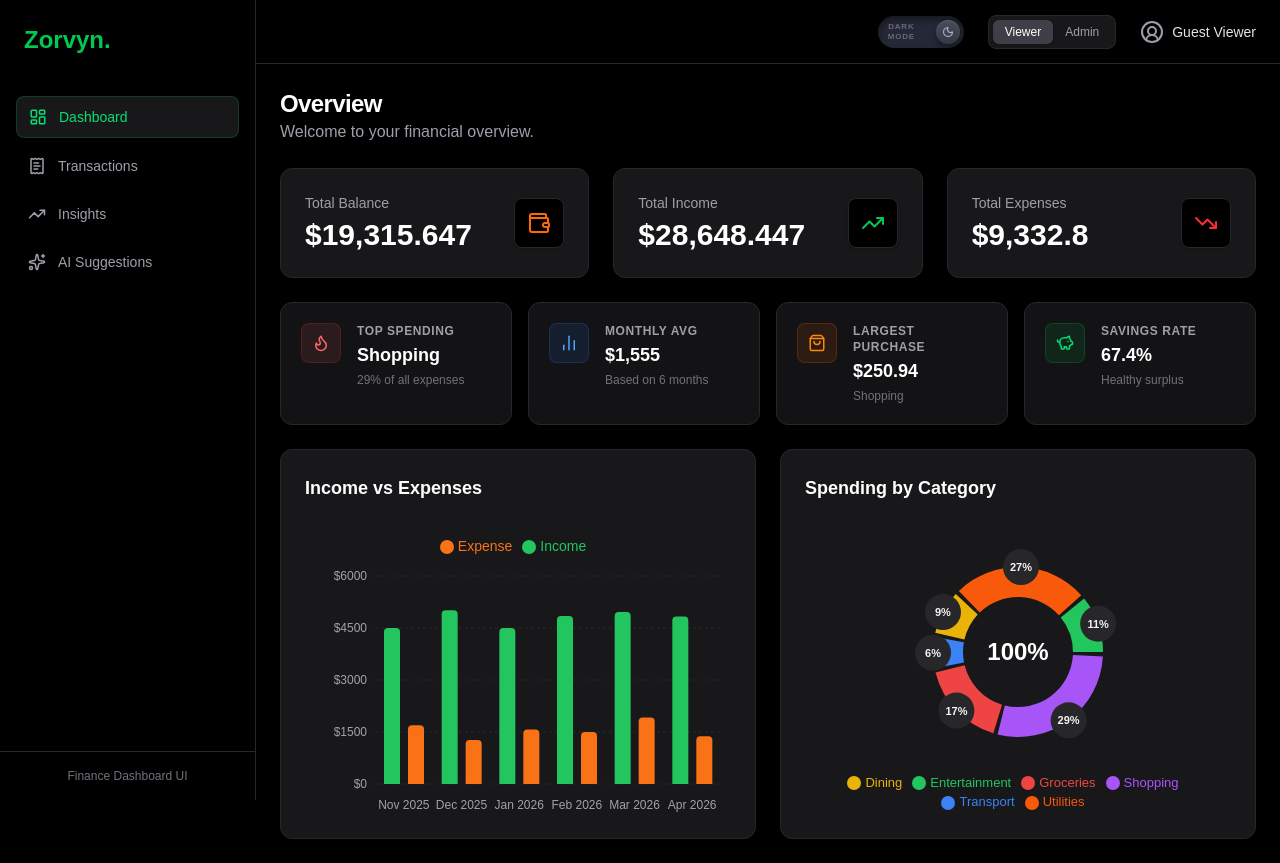
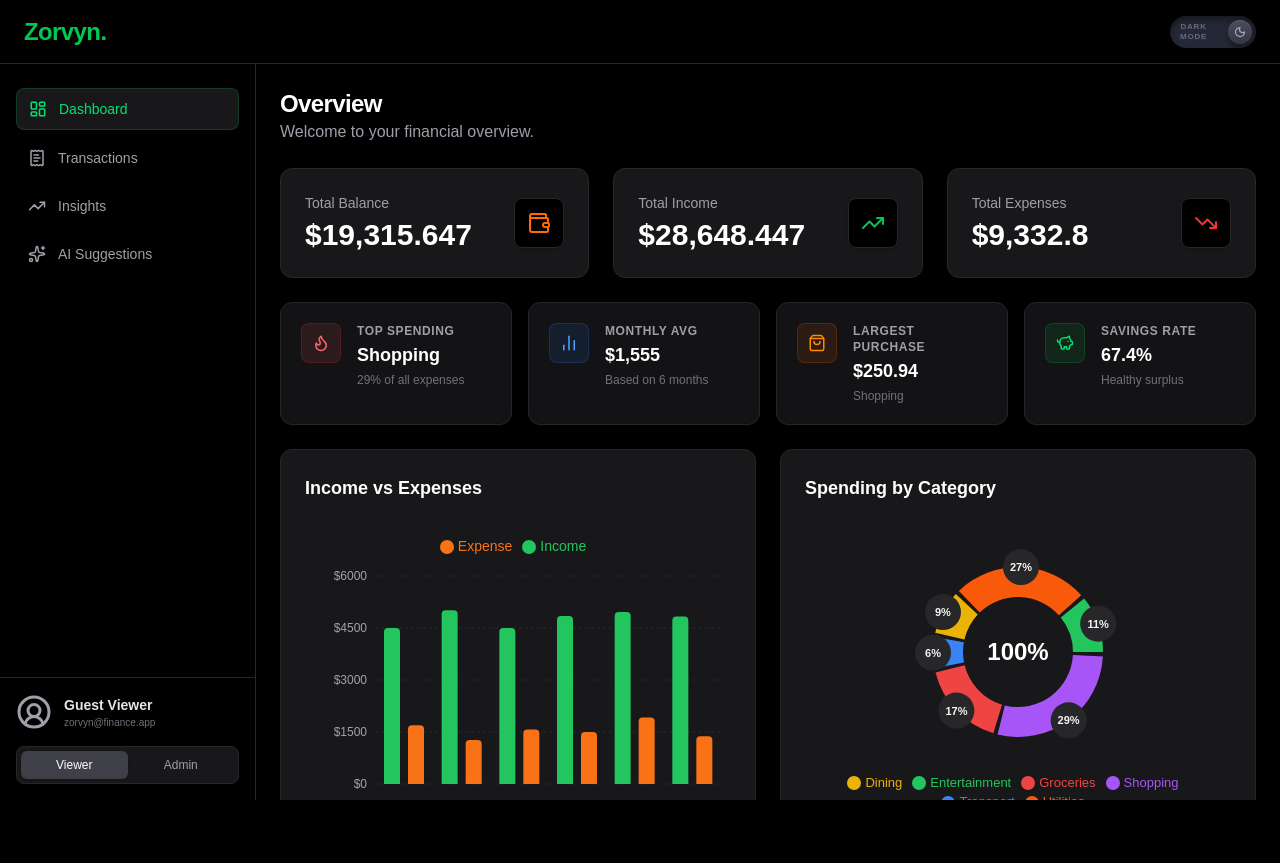
Before and after one commit to utkarsh-12zero9/Zorvyn-Dashboard, a Next.js app: page / in a window 1280 px wide. After the commit the page ends 800 px from the top, so only its background shows below. Built offline with nearby package versions, Linux system fonts and the light colour scheme.

Commit message:
refactor: upfated topbar and sidebar UI

```diff
--- a/components/layout/AppLayout.tsx
+++ b/components/layout/AppLayout.tsx
@@ -5,11 +5,11 @@ import { Topbar } from './Topbar';
 
 export function AppLayout({ children }: { children: React.ReactNode }) {
   return (
-    <div className="flex min-h-screen bg-zinc-50 dark:bg-black text-zinc-900 dark:text-white w-full transition-colors">
-      <Sidebar />
-      <div className="flex-1 flex flex-col min-h-screen">
-        <Topbar />
-        <main className="flex-1 p-6 overflow-auto">
+    <div className="flex flex-col h-screen bg-zinc-50 dark:bg-black text-zinc-900 dark:text-white w-full transition-colors overflow-hidden">
+      <Topbar />
+      <div className="flex flex-1 overflow-hidden">
+        <Sidebar />
+        <main className="flex-1 p-6 overflow-y-auto">
           {children}
         </main>
       </div>
--- a/components/layout/Sidebar.tsx
+++ b/components/layout/Sidebar.tsx
@@ -2,8 +2,10 @@
 
 import Link from 'next/link';
 import { usePathname } from 'next/navigation';
-import { LayoutDashboard, ReceiptText, TrendingUp, Sparkles } from 'lucide-react';
+import { LayoutDashboard, ReceiptText, TrendingUp, Sparkles, UserCircle2 } from 'lucide-react';
 import { cn } from '@/lib/utils';
+import { useAppDispatch, useAppSelector } from '@/store/hooks';
+import { setRole, Role } from '@/store/slices/financeSlice';
 
 const navItems = [
   { name: 'Dashboard', href: '/', icon: LayoutDashboard },
@@ -14,15 +16,12 @@ const navItems = [
 
 export function Sidebar() {
   const pathname = usePathname();
+  const dispatch = useAppDispatch();
+  const role = useAppSelector((state) => state.finance.role);
 
   return (
-    <div className="w-64 border-r border-zinc-200 dark:border-zinc-800 bg-zinc-50 dark:bg-black h-screen sticky top-0 flex flex-col transition-colors">
-      <div className="p-6">
-        <h1 className="text-2xl font-bold text-emerald-600 dark:text-green-500">
-          Zorvyn.
-        </h1>
-      </div>
-      <nav className="flex-1 px-4 space-y-2 mt-4">
+    <div className="w-64 border-r border-zinc-200 dark:border-zinc-800 bg-zinc-50 dark:bg-black h-full flex flex-col transition-colors">
+      <nav className="flex-1 px-4 space-y-2 mt-6">
         {navItems.map((item) => {
           const isActive = pathname === item.href;
           const Icon = item.icon;
@@ -43,8 +42,31 @@ export function Sidebar() {
           );
         })}
       </nav>
-      <div className="p-4 border-t border-zinc-200 dark:border-zinc-800 text-xs text-zinc-500 dark:text-zinc-500 text-center transition-colors">
-        Finance Dashboard UI
+      <div className="p-4 border-t border-zinc-200 dark:border-zinc-800 flex flex-col gap-4 transition-colors">
+        <div className="flex items-center gap-3 text-zinc-700 dark:text-zinc-300">
+          <UserCircle2 size={36} className={role === 'Admin' ? 'text-orange-500 dark:text-orange-400' : 'text-zinc-500 dark:text-zinc-400'} />
+          <div className="flex flex-col">
+            <span className="text-sm font-semibold text-zinc-800 dark:text-zinc-200">{role === 'Admin' ? 'Administrator' : 'Guest Viewer'}</span>
+            <span className="text-[10px] text-zinc-500">zorvyn@finance.app</span>
+          </div>
+        </div>
+
+        {/* Role Toggle */}
+        <div className="flex items-center bg-zinc-100 dark:bg-zinc-900 rounded-lg p-1 border border-zinc-200 dark:border-zinc-800 transition-colors w-full">
+          {(['Viewer', 'Admin'] as Role[]).map((r) => (
+            <button
+              key={r}
+              onClick={() => dispatch(setRole(r))}
+              className={`flex-1 py-1.5 px-2 text-xs font-medium rounded-md transition-colors ${
+                role === r
+                  ? 'bg-zinc-300 dark:bg-zinc-700 text-black dark:text-white shadow-sm'
+                  : 'text-zinc-600 dark:text-zinc-400 hover:text-zinc-900 dark:hover:text-zinc-200'
+              }`}
+            >
+              {r}
+            </button>
+          ))}
+        </div>
       </div>
     </div>
   );
--- a/components/layout/Topbar.tsx
+++ b/components/layout/Topbar.tsx
@@ -1,42 +1,17 @@
 'use client';
 
-import { useAppDispatch, useAppSelector } from '@/store/hooks';
-import { setRole, Role } from '@/store/slices/financeSlice';
-import { UserCircle2 } from 'lucide-react';
 import { ThemeToggle } from '@/components/layout/ThemeToggle';
 
 export function Topbar() {
-  const dispatch = useAppDispatch();
-  const role = useAppSelector((state) => state.finance.role);
+  return (
+    <header className="h-16 border-b border-zinc-200 dark:border-zinc-800 bg-white/50 dark:bg-black/50 backdrop-blur flex items-center justify-between px-6 shrink-0 z-50 transition-colors">
+      <h1 className="text-2xl font-bold text-emerald-600 dark:text-green-500 tracking-tight">
+        Zorvyn.
+      </h1>
 
-  return (
-    <header className="h-16 border-b border-zinc-200 dark:border-zinc-800 bg-white/50 dark:bg-black/50 backdrop-blur flex items-center justify-end px-6 sticky top-0 z-10 transition-colors">
       <div className="flex items-center gap-6">
-
         {/* Theme Toggle Component */}
         <ThemeToggle />
-
-        {/* Role Toggle */}
-        <div className="flex items-center bg-zinc-100 dark:bg-zinc-900 rounded-lg p-1 border border-zinc-200 dark:border-zinc-800 transition-colors">
-          {(['Viewer', 'Admin'] as Role[]).map((r) => (
-            <button
-              key={r}
-              onClick={() => dispatch(setRole(r))}
-              className={`px-3 py-1 text-xs font-medium rounded-md transition-colors ${
-                role === r
-                  ? 'bg-zinc-300 dark:bg-zinc-700 text-black dark:text-white shadow-sm'
-                  : 'text-zinc-600 dark:text-zinc-400 hover:text-zinc-900 dark:hover:text-zinc-200'
-              }`}
-            >
-              {r}
-            </button>
-          ))}
-        </div>
-
-        <div className="flex items-center gap-2 text-zinc-700 dark:text-zinc-300 transition-colors">
-          <UserCircle2 size={24} className={role === 'Admin' ? 'text-orange-500 dark:text-orange-400' : 'text-zinc-500 dark:text-zinc-400'} />
-          <span className="text-sm font-medium text-zinc-800 dark:text-zinc-200 hidden sm:inline">{role === 'Admin' ? 'Administrator' : 'Guest Viewer'}</span>
-        </div>
       </div>
     </header>
   );
```
